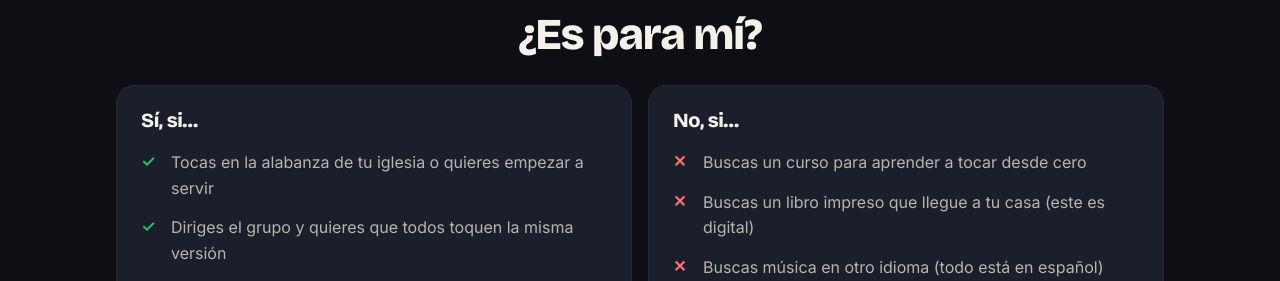
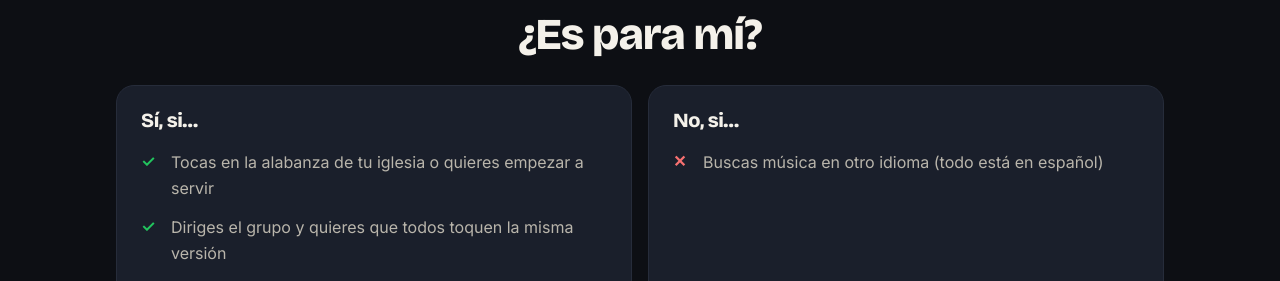
Before and after one commit to Izaacafamefuna/alabanzasconacordes, a plain HTML site: page v2/index.html in a window 1280 px wide. Shown: the part 5335-5616 px from the top of the page. Drawn offline with nearby package versions, Linux system fonts and the light colour scheme.

Commit message:
v2: tira 2 itens do 'No, si'

```diff
--- a/v2/index.html
+++ b/v2/index.html
@@ -402,8 +402,6 @@
         <li>Quieres todo en un solo lugar, en el celular o impreso</li>
       </ul>
       <ul class="no"><h3>No, si…</h3>
-        <li>Buscas un curso para aprender a tocar desde cero</li>
-        <li>Buscas un libro impreso que llegue a tu casa (este es digital)</li>
         <li>Buscas música en otro idioma (todo está en español)</li>
       </ul>
     </div>
```
